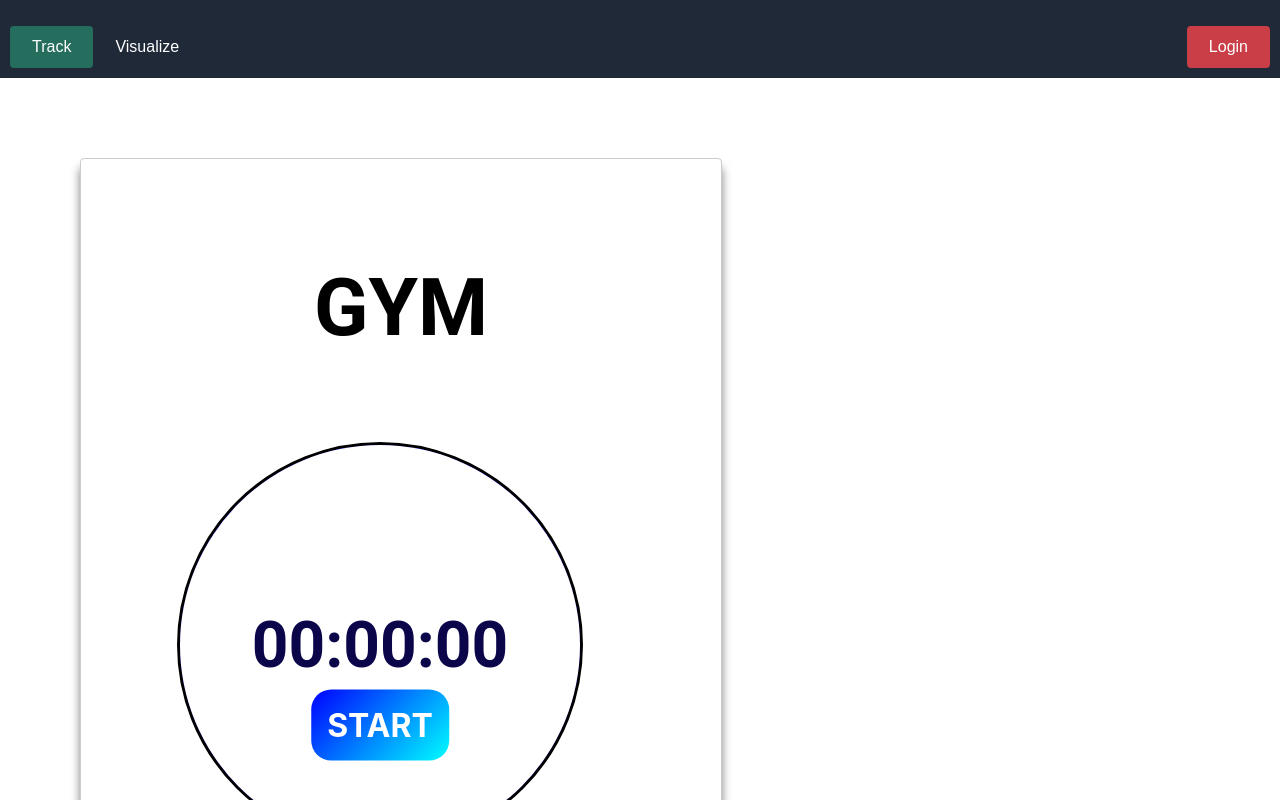
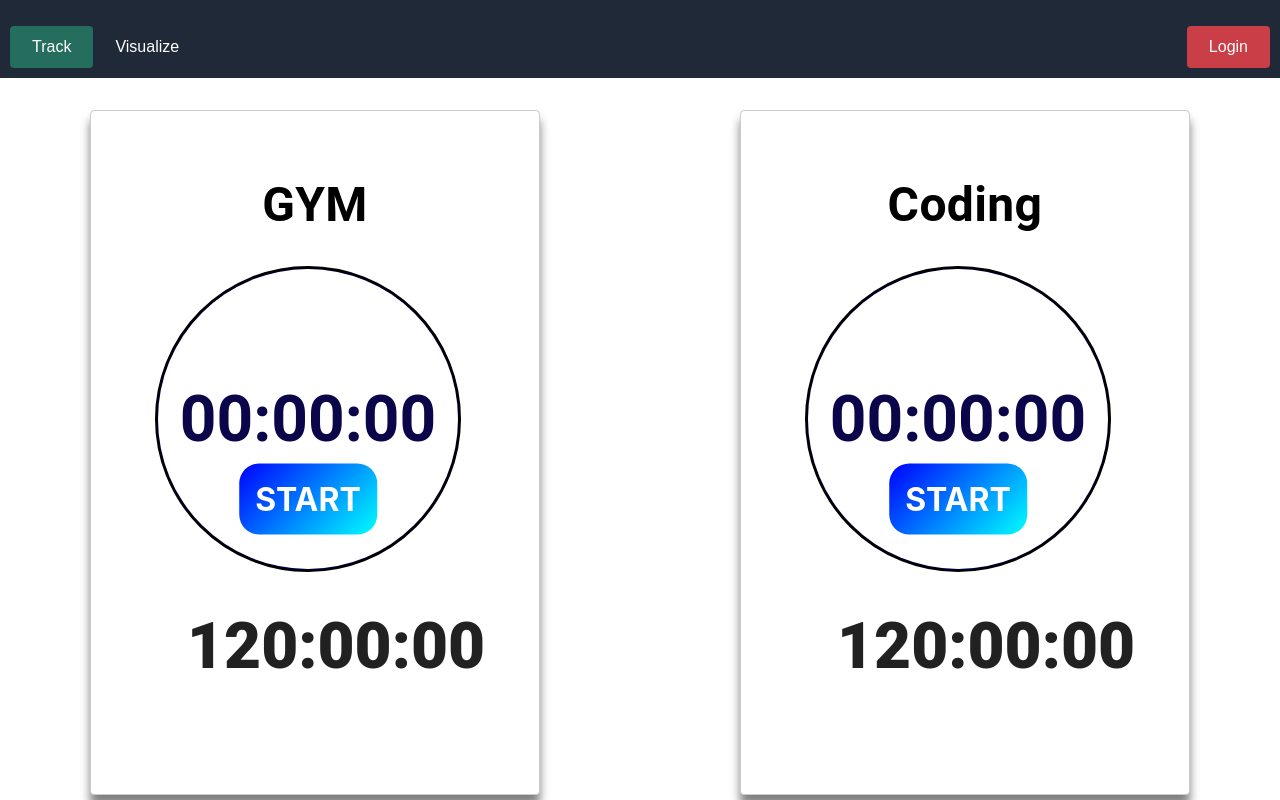
Before and after one commit to DeviPrasadUpadhyay/Elite, a React (Create React App) app: page / in a window 1280 px wide. Shown: the top 800 px of the page. Built offline with nearby package versions, Linux system fonts and the light colour scheme.

Commit message:
row look done

```diff
--- a/src/Components/pages/Circular_progress.css
+++ b/src/Components/pages/Circular_progress.css
@@ -1,6 +1,6 @@
 .circle {
-    width: 400px;
-    height: 400px;
+    width: 300px;
+    height: 300px;
     border-radius: 50%;
     border: 3px solid black;
     background-color: blue;
@@ -33,9 +33,9 @@
     background-color: white;
     border-radius: 10px solid black;
     box-shadow: 0.5 14px 16px rgba(0, 0, 0, 0.2);
-    padding: 5rem;
+    padding: 3rem;
     width: 400px;
-    margin: 5rem auto;
+    margin: 2rem auto;
   }
 
   .habit-name {
--- a/src/Components/pages/Circular_progress.js
+++ b/src/Components/pages/Circular_progress.js
@@ -11,6 +11,10 @@ const getSeconds = (timeString) => {
   const totalSeconds = parseInt(hours) * 3600 + parseInt(minutes) * 60 + parseInt(seconds);
   return totalSeconds;
 };
+
+
+
+
 
 const CircularProgress = ({ currentTime, totalTime, habitName }) => {
   currentTime = useSelector(state => state.auth.currentTime);
@@ -94,9 +98,9 @@ const CircularProgress = ({ currentTime, totalTime, habitName }) => {
   const showStartButton = c1 < c2;
 
   return (
-    <Card className="card" style={{ padding: "5rem 5rem", margin: "5rem 5rem", width: '30rem', boxShadow: "0px 10px 10px rgba(0, 0, 0, 0.5)" }}>
+    <Card className="card" style={{ padding: "", margin: "", width: '22rem', boxShadow: "0px 10px 10px rgba(0, 0, 0, 0.5)" }}>
       <CardContent>
-        <Typography variant="h5" className="habit-name" style={{ marginBottom: "5rem", fontWeight: "600", fontStyle: "Roboto", fontSize: "5rem" }}>
+        <Typography variant="h4" className="habit-name" style={{ marginBottom: "2rem", fontWeight: "600", fontStyle: "Roboto", fontSize: "3rem" }}>
           {habitName}
         </Typography>
         <div className="circle">
@@ -110,10 +114,10 @@ const CircularProgress = ({ currentTime, totalTime, habitName }) => {
 
           {showStartButton && <StartButton style={{ margin: "5rem 0rem" }} onClick={updateTimer}>{timerRunning ? "Stop" : "Start"}</StartButton>}
         </div>
-        <Typography variant="h5" style={{ fontWeight: 800, fontFamily: "Roboto", fontSize: "4rem", margin: "5rem 5rem 5rem 5rem" }} >
+        <Typography variant="h5" style={{ fontWeight: 800, fontFamily: "Roboto", fontSize: "4rem", margin: "2rem" }} >
           {totalTime}
         </Typography>
-        {c1 === c2 && <Typography variant="h2" style={{ fontFamily: "Roboto", fontWeight: 600, marginLeft: "5rem" }}> Done !! </Typography>}
+        {c1 === c2 && <Typography variant="h2" style={{ fontFamily: "Roboto", fontWeight: 600, marginLeft: "2rem" }}> Done !! </Typography>}
       </CardContent>
     </Card >
   );
--- /dev/null
+++ b/src/Components/pages/ProgressRow.css
@@ -0,0 +1,15 @@
+.progress-container {
+    display: flex;
+    flex-wrap: wrap;
+    justify-content: center;
+    align-items: flex-start;
+    gap: 20px;
+  }
+
+  .progress-row {
+    display: flex;
+    flex-wrap: wrap;
+    justify-content: center;
+    gap: 20px;
+    width: 100%;
+  }
--- a/src/Components/pages/Tracker.js
+++ b/src/Components/pages/Tracker.js
@@ -2,6 +2,7 @@ import React from 'react';
 import styled from 'styled-components';
 import { useSpring, animated } from 'react-spring';
 import CircularProgress from './Circular_progress';
+import './ProgressRow.css';
 
 const NavbarContainer = styled(animated.nav)`
   display: flex;
@@ -49,6 +50,44 @@ const Tracker = () => {
   const angle = 20;// Math.PI * 2 * 0.1;
   const color = 'green';
 
+  const ProgressRow = ({ progressData, componentsPerRow }) => {
+    componentsPerRow = 3;
+    const numRows = Math.ceil(progressData.length / componentsPerRow);
+
+    const getComponentsForRow = (rowIndex) => {
+      const startIndex = rowIndex * componentsPerRow;
+      const endIndex = Math.min(startIndex + componentsPerRow, progressData.length);
+
+      return progressData.slice(startIndex, endIndex).map((item) => (
+        <CircularProgress
+          key={item.id}
+          currentTime={item.currentTime}
+          totalTime={item.totalTime}
+          habitName={item.habitName}
+        />
+      ));
+    };
+
+    return (
+      <div className="progress-container">
+        {[...Array(numRows)].map((_, index) => (
+          <div className="progress-row" key={index}>
+            {getComponentsForRow(index)}
+          </div>
+        ))}
+      </div>
+    );
+  };
+
+  const data = [{ id: "1", currentTime: "03:00:34", totalTime: "120:00:00", habitName: "GYM" }, {
+    id: "2", currentTime: "10:00:34", totalTime: "120:00:00", habitName: "Coding"
+  }, {
+    id: "3", currentTime: "00:00:03", totalTime: "00:00:07", habitName: "Tracker"
+  }, {
+    id: "4", currentTime: "00:01:00", totalTime: "02:00:00", habitName: "Power"
+  }];
+
+
   return (
     <>
       <NavbarContainer style={containerAnimationProps}>
@@ -63,11 +102,12 @@ const Tracker = () => {
       <CircularProgress hours={2} totalHours={8} />
       <CircularProgress hours={hours} totalHours={totalHours} /> */}
       {/* <CircularProgress progress={angle} /> */}
-
-      <CircularProgress currentTime={"30:00:34"} totalTime={"120:00:00"} habitName={"GYM"} />
+      <ProgressRow progressData={data} componentsPerRow={3} />
+      {/* <CircularProgress currentTime={"30:00:34"} totalTime={"120:00:00"} habitName={"GYM"} />
       <CircularProgress currentTime={"10:00:34"} totalTime={"120:00:00"} habitName={"Coding"} />
       <CircularProgress currentTime={"00:00:02"} totalTime={"00:00:15"} habitName={"Tracker"} />
-      <CircularProgress currentTime={"00:00:02"} totalTime={"00:00:05"} habitName={"Tracker"} />
+      <CircularProgress currentTime={"00:00:02"} totalTime={"00:00:05"} habitName={"Tracker"} /> */} */}
+      {/* {data.map(ele => <CircularProgress currentTime={ele.currentTime} totalTime={ele.totalTime} habitName={ele.habitName} />)}
       {/* TODO Add a plus button to create habit with currentTime, totalTime, HabitName */}
       {/* TODO: Enable Start, Stop */}
       {/* TODO enable flex to put these in container in row first  */}
```
